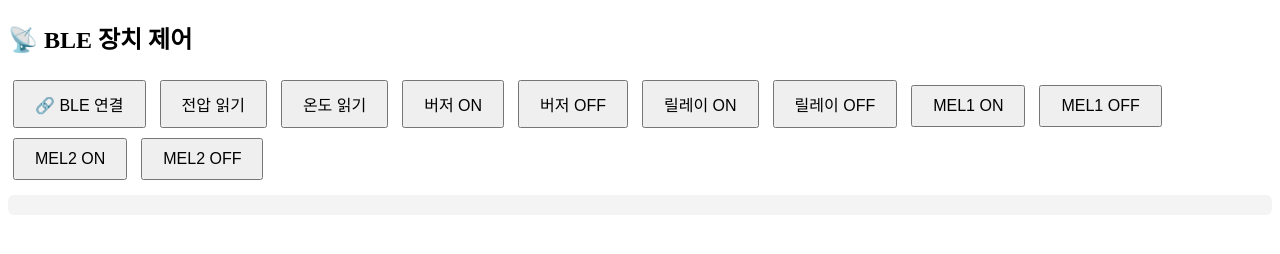
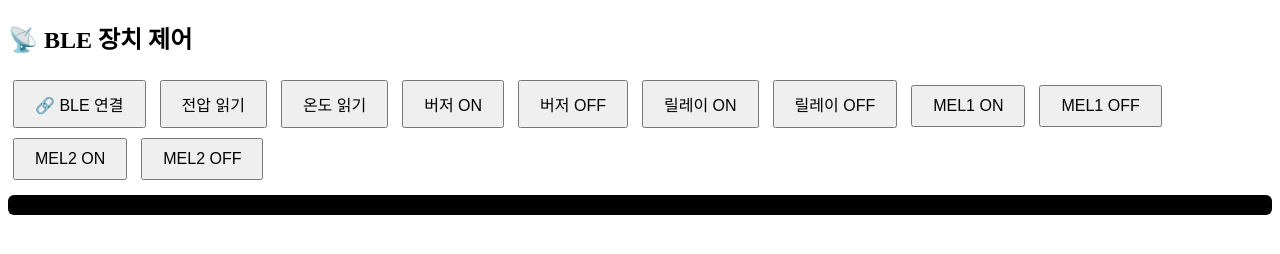
Before and after one commit to jaehyunkim23/ble-control, a plain HTML site: page index.html in a window 1280 px wide. Drawn offline with Linux system fonts and the light colour scheme.

Commit message:
Update index.html

```diff
--- a/index.html
+++ b/index.html
@@ -4,14 +4,14 @@
   <meta charset="utf-8">
   <title>BLE 제어 인터페이스</title>
   <link rel="manifest" href="manifest.json">
-  <meta name="theme-color" content="#000000">
+  <meta name="theme-color" content="#ffffff">
   <meta name="viewport" content="width=device-width, initial-scale=1">
   <style>
     button { padding: 10px 20px; margin: 5px; font-size: 16px; }
     #log {
       margin-top: 10px;
       white-space: pre-wrap;
-      background: #f4f4f4;
+      background: #000000;
       padding: 10px;
       border-radius: 6px;
       max-height: 300px;
```
